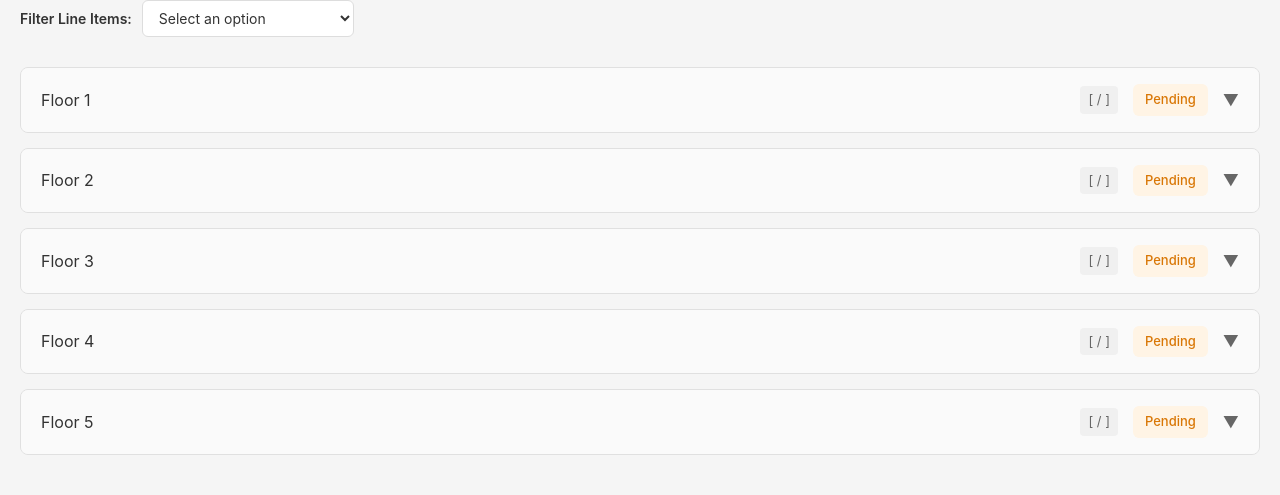
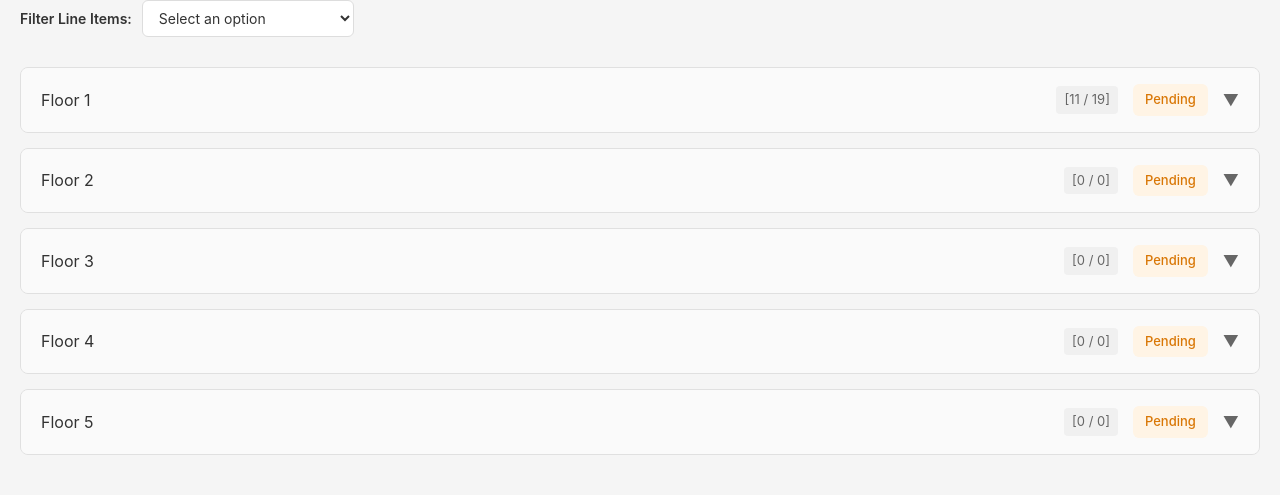
Before and after one commit to AnsariAffan007/construction-progress-tracker, a React (Vite) app: page / in a window 1280 px wide. Shown: the part 206-701 px from the top of the page. Built offline with nearby package versions, Linux system fonts and the light colour scheme.

Commit message:
put global item selection state, mutate in area card, use in floor and flat card to put progress count

```diff
--- a/src/ProgressContext.tsx
+++ b/src/ProgressContext.tsx
@@ -1,8 +1,12 @@
-import { createContext, useContext, useRef, type RefObject } from "react";
+import { createContext, useContext, useRef, useState, type RefObject } from "react";
+import { LINE_ITEMS_DUMMY } from "./data";
 
 type ProgressContextType = {
   editing: boolean,
   itemFilter: string
+  // Items selection global state setter
+  itemsSelection: Record<number, boolean>,
+  setItemsSelection: React.Dispatch<React.SetStateAction<Record<number, boolean>>>
   // Syncers
   flatsCheckersOnFloorChange: RefObject<Record<number, (floorId: number, floorChecked: boolean) => void>>
   areasCheckerOnFlatChange: RefObject<Record<number, (flatId: number, flatChecked: boolean) => void>>
@@ -17,6 +21,9 @@ type ProgressContextType = {
 const ProgressContext = createContext<ProgressContextType>({
   editing: false,
   itemFilter: "",
+  // ---
+  itemsSelection: {},
+  setItemsSelection: () => { },
   // ---
   flatsCheckersOnFloorChange: { current: {} },
   areasCheckerOnFlatChange: { current: {} },
@@ -42,11 +49,22 @@ export const ProgressContextProvider = ({ editing, itemFilter, children }: { edi
   const handleAreaSelectionsRef = useRef({})
   const handleItemSelectionsRef = useRef({})
 
+  const [itemsSelection, setItemsSelection] = useState(() => {
+    const temp: Record<number, boolean> = {}
+    LINE_ITEMS_DUMMY.forEach(item => {
+      temp[item.id] = item.status
+    })
+    return temp
+  })
+
   return (
     <ProgressContext.Provider
       value={{
         editing: editing,
         itemFilter: itemFilter,
+        // ---
+        itemsSelection: itemsSelection,
+        setItemsSelection: setItemsSelection,
         // ---
         flatsCheckersOnFloorChange: flatsCheckersOnFloorChange,
         areasCheckerOnFlatChange: areasCheckerOnFlatChange,
--- a/src/sections/section-cards/area/index.tsx
+++ b/src/sections/section-cards/area/index.tsx
@@ -59,7 +59,7 @@ const AreaCard = ({ areaId, checked, handleCheckedChange, name, status, expanded
     itemsCheckerOnAreaChange.current[areaId] = setItemsCheckedOnAreaChange
   }, [itemsCheckerOnAreaChange, areaId, setItemsCheckedOnAreaChange])
 
-  const { editing, handleItemSelectionsRef, itemFilter } = useProgressContext()
+  const { editing, handleItemSelectionsRef, itemFilter, setItemsSelection } = useProgressContext()
 
   // #region Save/Revert
   const handleItemSelections = useCallback((action: "save" | "cancel") => {
@@ -84,6 +84,18 @@ const AreaCard = ({ areaId, checked, handleCheckedChange, name, status, expanded
     return lineItemsState.filter(item => item.name === itemFilter)
   }, [itemFilter, lineItemsState])
 
+  // Set global item selection state
+  useEffect(() => {
+    const temp: Record<number, boolean> = {}
+    lineItemsState.forEach(item => {
+      temp[item.id] = item.status
+    })
+    setItemsSelection(prev => ({
+      ...prev,
+      ...temp
+    }))
+  }, [lineItemsState, setItemsSelection])
+
   // #region JSX
   return (
     <div className="area-card">
@@ -95,6 +107,8 @@ const AreaCard = ({ areaId, checked, handleCheckedChange, name, status, expanded
         itemStatus={status}
         checked={checked}
         handleCheckedChange={handleCheckedChange}
+        totalItems={lineItemsState.length}
+        completedItems={lineItemsState.filter(item => item.status).length}
       />
 
       <div className={`area-content ${expanded ? "expanded" : ""}`}>
--- a/src/sections/section-cards/flat/index.tsx
+++ b/src/sections/section-cards/flat/index.tsx
@@ -62,7 +62,7 @@ const FlatCard = ({ status, flatId, checked, handleCheckedChange, flatNumber, bh
     })
   }, [flatId])
 
-  const { areasCheckerOnFlatChange, handleAreaSelectionsRef, itemFilter } = useProgressContext()
+  const { areasCheckerOnFlatChange, handleAreaSelectionsRef, itemFilter, itemsSelection } = useProgressContext()
   useEffect(() => {
     areasCheckerOnFlatChange.current[flatId] = setAreasCheckedOnFlatCheck
   }, [areasCheckerOnFlatChange, flatId, setAreasCheckedOnFlatCheck])
@@ -110,15 +110,20 @@ const FlatCard = ({ status, flatId, checked, handleCheckedChange, flatNumber, bh
     handleAreaSelectionsRef.current[flatId] = handleAreaSelection
   }, [handleAreaSelectionsRef, handleAreaSelection, flatId])
 
+  const itemsUnderArea = useMemo(() => {
+    const areaIds = areasState.map(area => area.id)
+    return LINE_ITEMS_DUMMY.filter(item => areaIds.includes(item.area_id))
+  }, [areasState])
+
   // #region Filtering
   const filteredAreas = useMemo(() => {
     if (itemFilter.length === 0) return areasState
-    return areasState.filter(area => {
-      const itemsUnderArea = LINE_ITEMS_DUMMY.filter(item => item.area_id === area.id).map(item => item.name)
-      if (itemsUnderArea.includes(itemFilter)) return true
+    return areasState.filter(() => {
+      const itemsUnderAreas_names = itemsUnderArea.map(item => item.name)
+      if (itemsUnderAreas_names.includes(itemFilter)) return true
       else return false;
     })
-  }, [itemFilter, areasState])
+  }, [itemFilter, areasState, itemsUnderArea])
 
   // #region JSX
   return (
@@ -132,6 +137,8 @@ const FlatCard = ({ status, flatId, checked, handleCheckedChange, flatNumber, bh
         checked={checked}
         handleCheckedChange={handleCheckedChange}
         itemStatus={status}
+        completedItems={itemsUnderArea.filter(item => itemsSelection[item.id]).length}
+        totalItems={itemsUnderArea.length}
       />
 
       <div className={`flat-content ${expanded ? "expanded" : ''}`}>
--- a/src/sections/section-cards/floor/index.tsx
+++ b/src/sections/section-cards/floor/index.tsx
@@ -92,7 +92,7 @@ const FloorCard = ({
   }, [])
 
   // Parent to child propagation (Flat checking triggers areas checked recalculation & items checked recalculation)
-  const { areasCheckerOnFlatChange, itemsCheckerOnAreaChange, itemFilter } = useProgressContext()
+  const { areasCheckerOnFlatChange, itemsCheckerOnAreaChange, itemFilter, itemsSelection } = useProgressContext()
   const handleFlatCheck = useCallback((flatId: number) => {
     let newCheckedVal: boolean
     setFlatsChecked(prev => {
@@ -127,16 +127,25 @@ const FloorCard = ({
     handleFlatSelectionsRef.current[floorId] = handleFlatSelection
   }, [handleFlatSelection, handleFlatSelectionsRef, floorId])
 
+  const areasUnderFlats = useMemo(() => {
+    const flatIds = flatsState.map(flat => flat.id)
+    return AREAS_DUMMY.filter(area => flatIds.includes(area.flat_id))
+  }, [flatsState])
+
+  const itemsUnderAreas = useMemo(() => {
+    const areaIds = areasUnderFlats.map(area => area.id)
+    return LINE_ITEMS_DUMMY.filter(item => areaIds.includes(item.area_id))
+  }, [areasUnderFlats])
+
   // #region Filtering
   const filteredFlats = useMemo(() => {
     if (itemFilter.length === 0) return flatsState
-    return flatsState.filter(flat => {
-      const areasUnderFlat_ids = AREAS_DUMMY.filter(area => area.flat_id === flat.id).map(area => area.id)
-      const itemsUnderAboveAreas_names = LINE_ITEMS_DUMMY.filter(item => areasUnderFlat_ids.includes(item.area_id)).map(item => item.name)
-      if (itemsUnderAboveAreas_names.includes(itemFilter)) return true;
+    return flatsState.filter(() => {
+      const itemsUnderAreas_names = itemsUnderAreas.map(item => item.name)
+      if (itemsUnderAreas_names.includes(itemFilter)) return true;
       else return false;
     })
-  }, [flatsState, itemFilter])
+  }, [flatsState, itemFilter, itemsUnderAreas])
 
   // #region JSX
   return (
@@ -150,6 +159,8 @@ const FloorCard = ({
         checked={checked}
         handleCheckedChange={handleCheckedChange}
         itemStatus={status}
+        totalItems={itemsUnderAreas.length}
+        completedItems={itemsUnderAreas.filter(item => itemsSelection[item.id]).length}
       />
 
       <div className={`floor-content ${expanded ? 'expanded' : ''}`}>
```
